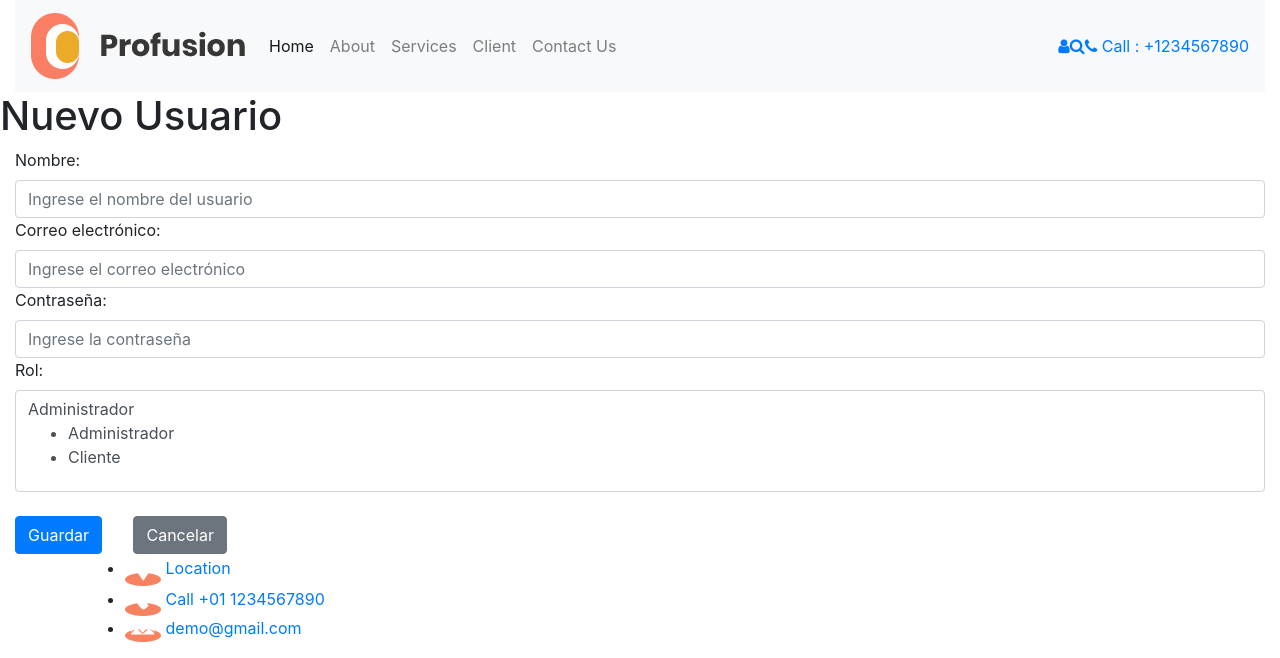
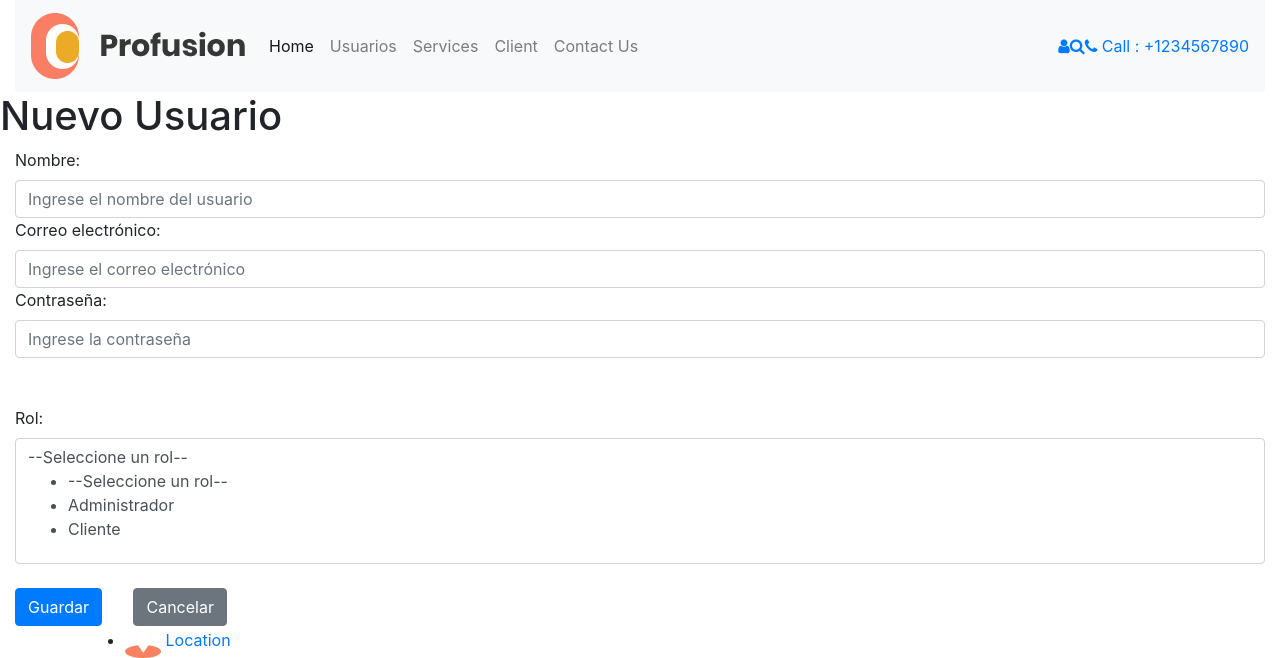
Before and after one commit to ADNC0/Foto, a Django app: page /nuevoUsuario/ in a window 1280 px wide. Shown: the top 658 px of the page. Run offline with Django 5.2, Linux system fonts and the light colour scheme; some libraries are stand-ins or nearby versions.

Commit message:
logica funcional-FUNCIONA

```diff
--- a/Aplicaciones/lente/templates/Usuario/nuevousuario.html
+++ b/Aplicaciones/lente/templates/Usuario/nuevousuario.html
@@ -20,9 +20,11 @@
                 <label for="password">Contraseña: <br></label>
                 <input type="password" name="password" class="form-control" id="password" placeholder="Ingrese la contraseña" required>
                 <div class="invalid-feedback" id="password-error"></div>
-
+                <br>
+                <br>
                 <label for="rol">Rol: <br></label>
                 <select name="rol" class="form-control" id="rol" required>
+                    <option value="">--Seleccione un rol--</option>
                     <option value="ADMIN">Administrador</option>
                     <option value="CLIENTE">Cliente</option>
                 </select>
--- a/Aplicaciones/lente/templates/plantilla.html
+++ b/Aplicaciones/lente/templates/plantilla.html
@@ -78,7 +78,7 @@
 </li>
 
 <li class="nav-item">
-<a class="nav-link" href="#">About</a>
+<a class="nav-link" href="{% url 'listado_usuarios' %}">Usuarios</a>
 </li>
 
 <li class="nav-item">
```
Also changed, not shown: Aplicaciones/lente/migrations/0001_initial.py (added), 1 other file.
